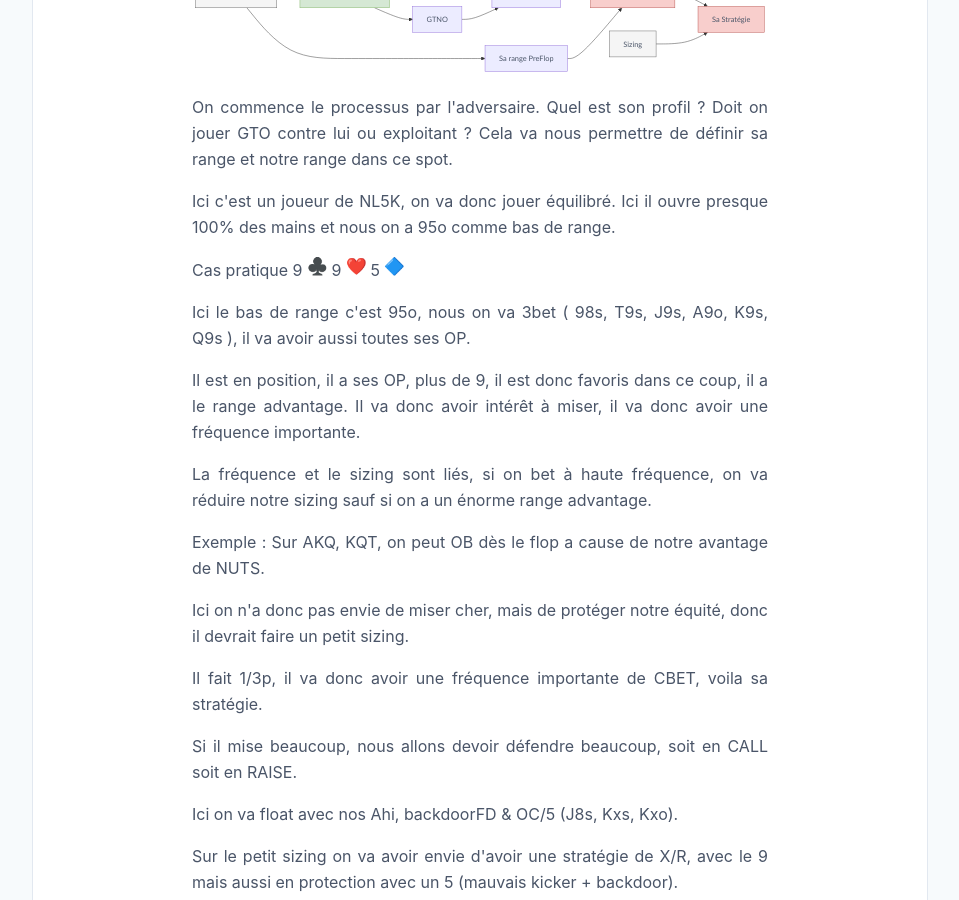
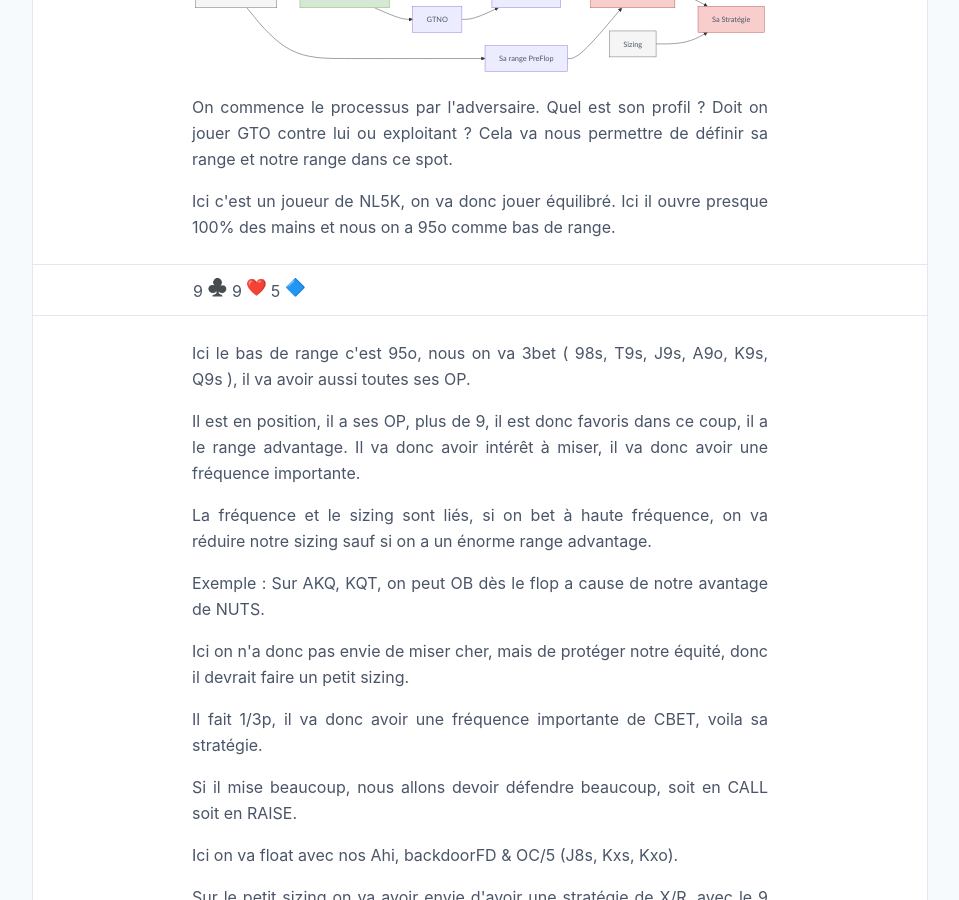
Before and after one commit to greglejeune/blog, a Jekyll site: the page built from _posts/2020-01-23-thinking-process.md, in a window 1280 px wide and 900 px high, scrolled down 655 px. Shown: the whole window, without its empty margins (160-1119 px from the left). Built offline with Jekyll 4.4.1, drawn with Linux system fonts in a browser that asks for light colours; emoji names are drawn with the system emoji font.

Commit message:
Update 2020-01-23-thinking-process.md

```diff
--- a/_posts/2020-01-23-thinking-process.md
+++ b/_posts/2020-01-23-thinking-process.md
@@ -40,8 +40,11 @@ video: Basou_NL5K.mp4
   </div>
 
   <p>On commence le processus par l'adversaire. Quel est son profil ? Doit on jouer GTO contre lui ou exploitant ? Cela va nous permettre de définir sa range et notre range dans ce spot.</p>
-  <p>Ici c'est un joueur de NL5K, on va donc jouer équilibré. Ici il ouvre presque 100% des mains et nous on a 95o comme bas de range.</p>
-  <p>Cas pratique 9 <img src="https://github.githubassets.com/images/icons/emoji/unicode/2663.png?v8" style="width: 20px;">&nbsp;9 <img src="https://github.githubassets.com/images/icons/emoji/unicode/2764.png?v8" style="width: 20px;">&nbsp;5 <img src="https://github.githubassets.com/images/icons/emoji/unicode/1f537.png?v8" style="width: 20px;"></p>
+  <p>
+    Ici c'est un joueur de NL5K, on va donc jouer équilibré. Ici il ouvre presque 100% des mains et nous on a 95o comme bas de range. </p>
+  <blockquote>
+    9 <img src="https://github.githubassets.com/images/icons/emoji/unicode/2663.png?v8" style="width: 20px;">&nbsp;9 <img src="https://github.githubassets.com/images/icons/emoji/unicode/2764.png?v8" style="width: 20px;">&nbsp;5 <img src="https://github.githubassets.com/images/icons/emoji/unicode/1f537.png?v8" style="width: 20px;">
+  </blockquote>
   <p>Ici le bas de range c'est 95o, nous on va 3bet ( 98s, T9s, J9s, A9o, K9s, Q9s ), il va avoir aussi toutes ses OP.</p>
   <p>Il est en position, il a ses OP, plus de 9, il est donc favoris dans ce coup, il a le range advantage. Il va donc avoir intérêt à miser, il va donc avoir une fréquence importante.</p>
   <p>La fréquence et le sizing sont liés, si on bet à haute fréquence, on va réduire notre sizing sauf si on a un énorme range advantage.</p>
@@ -61,6 +64,7 @@ video: Basou_NL5K.mp4
   <p>On utilise surtout les blockers en SS et plus l'équité quand on est deep.</p>
   <p>(17:00)</p>
 
+
 </div>
 
 <script>mermaid.initialize({startOnLoad:true});</script>
```
